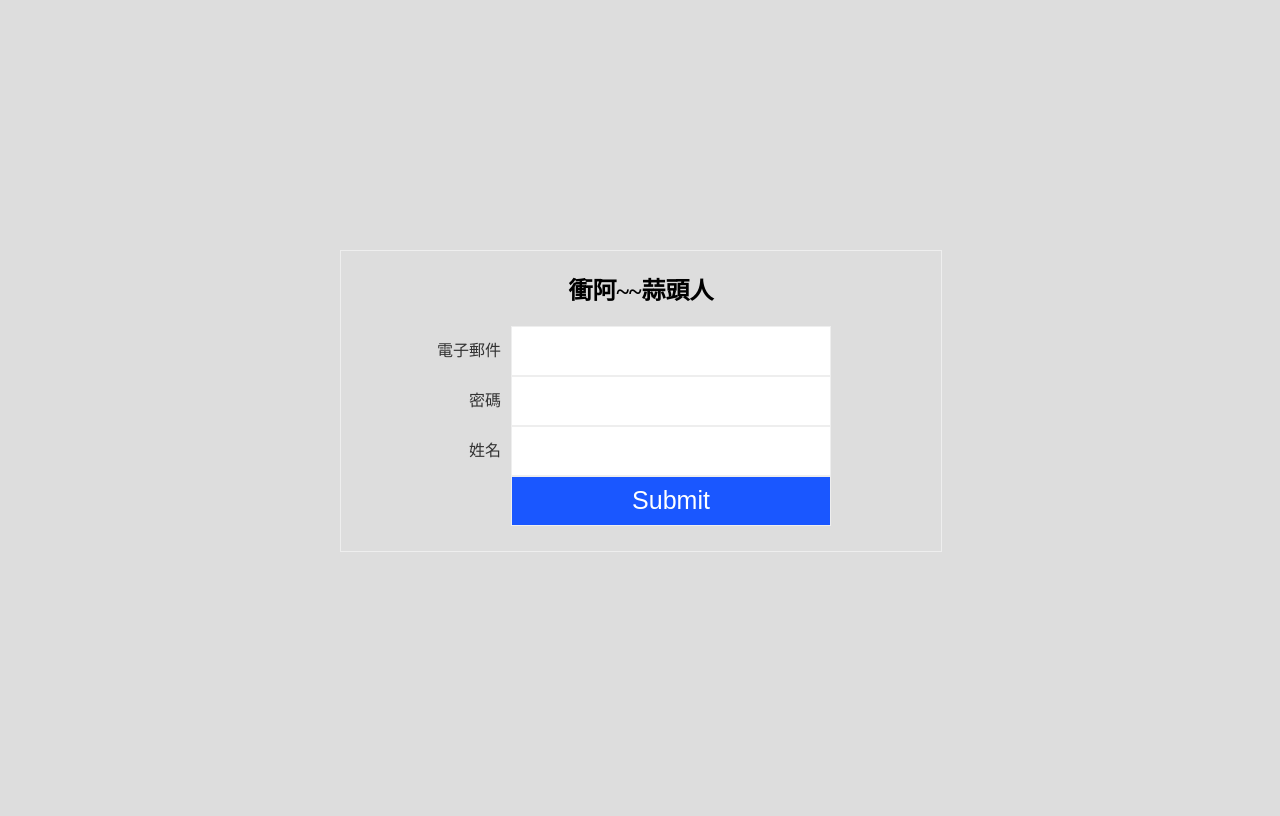
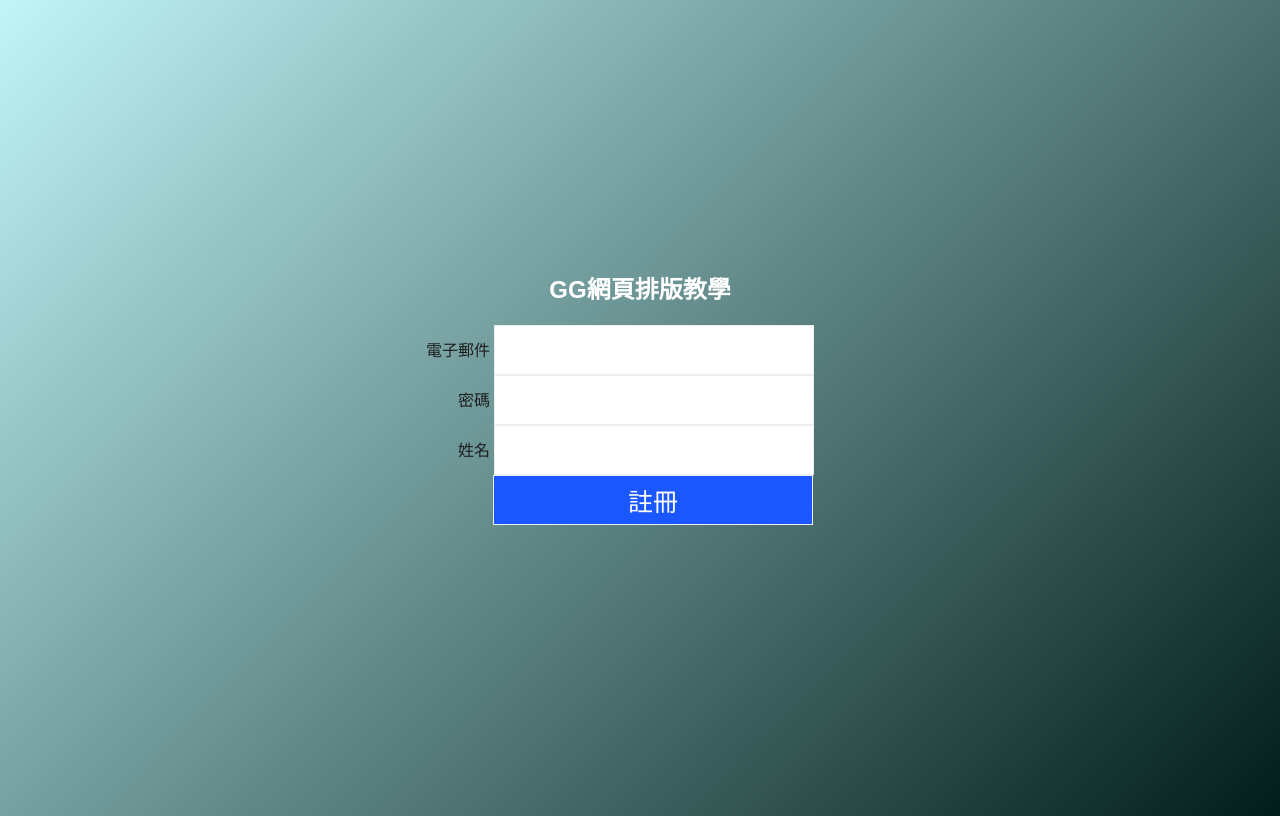
Before and after one commit to letterwind/HLesson, a website: page index.html in a window 1280 px wide. Drawn offline with Linux system fonts and the light colour scheme.

Commit message:
增加背景漸層火狐要特別處理2

```diff
--- a/index.html
+++ b/index.html
@@ -1,47 +1,48 @@
 <html>
+
 <head>
     <meta charset="UTF-8">
     <meta name="viewport" content="width=device-width, initial-scale=1.0">
     <meta http-equiv="X-UA-Compatible" content="ie=edge">
-    <title>衝阿~~蒜頭人</title>
+    <title>GG網頁排版教學</title>
     <style>
         body {
-            background: #ddd;
+            height: 100%;
+            font-family: Arial, Helvetica, sans-serif;
+            background:linear-gradient(135deg, #c2f5f8, #011d19);
+            background:-moz-linear-gradient(-45deg,#fff,#017c6c);
+            overflow: hidden;
         }
 
         .wrap {
-            border: 1px #eee solid;
             width: 600px;
             height: 300px;
             position: absolute;
             top: 50%;
             left: 50%;
             margin: -150px 0 0 -300px;
+        }
+
+        .title {
             text-align: center;
+            color: #ffffff;
         }
 
         .form {
-            float: left;
-            width: 100%;
             position: relative;
-            left: 10%;
-        }
-
-        div.name {
-            margin-right: 10px;
-            float: left;
-            text-align: right;
-            width: 100px;
-            line-height: 50px;
         }
 
         div.input {
-            float: left;
-            width: 300px;
+            display: inline;
+
         }
 
         label {
-            color: #333;
+            display: inline-block;
+            text-align: right;
+            font-size: 16px;
+            width: 150px;
+            color: #1e1f20;
         }
 
         input[type="text"],
@@ -53,9 +54,11 @@
             line-height: 50px;
             padding: 10px;
             color: #333;
+            display: inline-block;
         }
 
         .btn {
+            margin: 0 auto;
             cursor: pointer;
             width: 320px;
             height: 50px;
@@ -64,8 +67,8 @@
             color: #fff;
             font-size: 25px;
             text-align: center;
+            left:153px;
             position: relative;
-            left: 5%;
         }
     </style>
 </head>
@@ -73,43 +76,37 @@
 <body>
 
     <div class="wrap">
-        <h2 class="title">衝阿~~蒜頭人</h2>
+        <h2 class="title">GG網頁排版教學</h2>
         <form action="">
 
             <div class="form">
-                <div class="name">
                 <label for="email">
                     電子郵件
                 </label>
-                </div>
                 <div class="input">
                     <input type="text" name="email" />
                 </div>
             </div>
 
             <div class="form">
-                <div class="name">
                 <label for="password">
                     密碼
                 </label>
-                </div>
                 <div class="input">
                     <input type="password" name="password" />
                 </div>
             </div>
 
             <div class="form">
-                <div class="name">
                 <label for="name">
                     姓名
                 </label>
-                </div>
                 <div class="input">
                     <input type="text" name="name" />
                 </div>
             </div>
 
-            <input type="submit" name="register" class="btn" />
+            <input type="submit" name="register" class="btn" value="註冊" />
         </form>
     </div>
 </body>
```
Also changed, not shown: index2.html (+26 -0 lines), 1 other file. Lines whose indentation alone changed are shown as unchanged.
